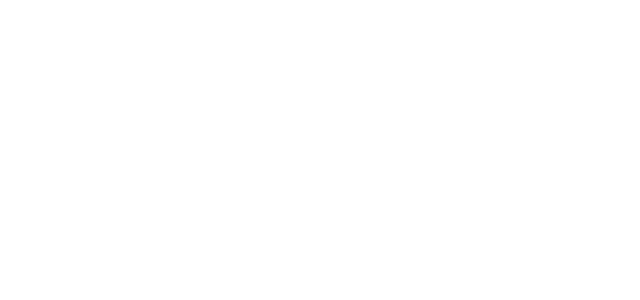
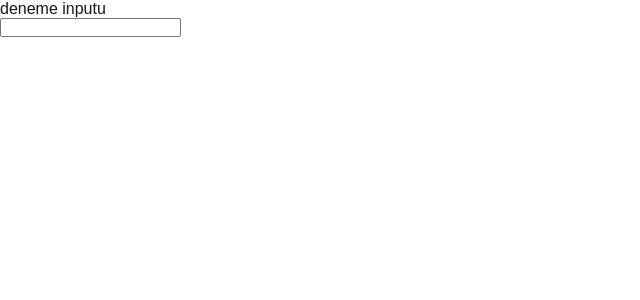
Before and after one commit to FurkanCosar00/register-app, a Next.js app: page / in a window 1280 px wide. Shown: the top 300 px of the page, without its empty margins (0-640 px from the left). Built offline with nearby package versions, Linux system fonts and the light colour scheme.

Commit message:
deneme commiti

```diff
--- a/app/page.jsx
+++ b/app/page.jsx
@@ -4,7 +4,12 @@
 export default function Home() {
   return (
     <>
-
+      <form action="" className="form-group">
+        <label htmlFor="deneme">
+          <p>deneme inputu</p>
+          <input type="text" name="deneme" />
+        </label>
+      </form>
     </>
   );
 }
```
